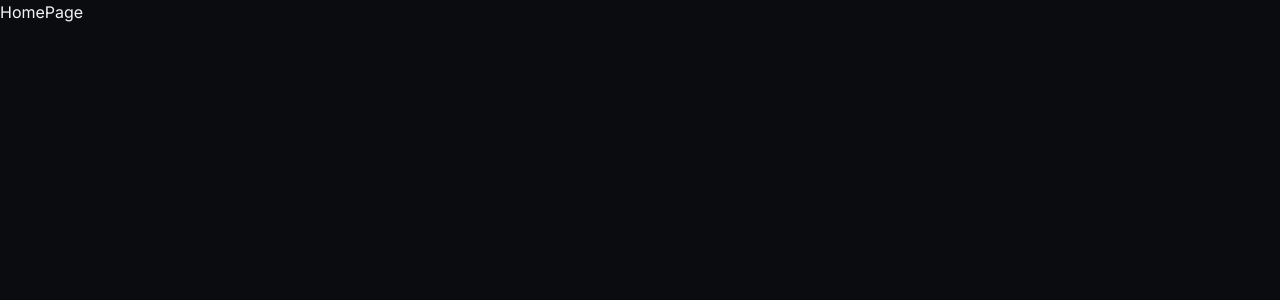
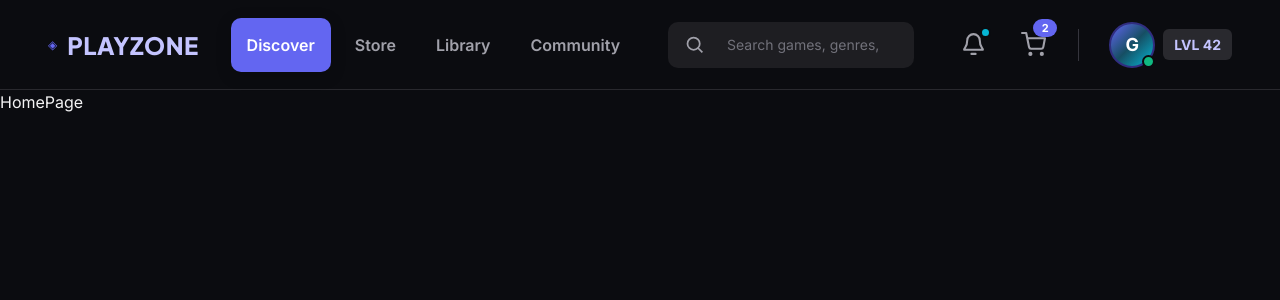
Before and after one commit to Jon-Felipe/playzone-web, a React (Vite) app: page / in a window 1280 px wide. Shown: the top 300 px of the page. Built offline with nearby package versions, Linux system fonts and the light colour scheme.

Commit message:
feat: create Header component with navigation and search functionality; refactor HomePage structure

```diff
--- a/src/App.tsx
+++ b/src/App.tsx
@@ -1,7 +1,7 @@
 import { BrowserRouter, Routes, Route } from 'react-router';
 
 // pages
-import HomePage from './pages/HomePage.tsx';
+import HomePage from './pages/HomePage/HomePage';
 
 function App() {
   return (
--- /dev/null
+++ b/src/components/Header/Header.module.css
@@ -0,0 +1,378 @@
+.header {
+  width: 100%;
+  height: 90px;
+  padding: 0 var(--spacing-2xl);
+
+  display: flex;
+  align-items: center;
+  gap: var(--spacing-xl);
+
+  background: var(--background);
+  border-bottom: 1px solid var(--border-subtle);
+
+  color: var(--text-primary);
+  font-family: var(--font-body);
+}
+
+/* Brand */
+
+.brand {
+  display: flex;
+  align-items: center;
+  gap: 10px;
+  text-decoration: none;
+  white-space: nowrap;
+}
+
+.brandIcon {
+  font-size: var(--text-xs);
+  color: var(--primary);
+}
+
+.brandName {
+  font-family: var(--font-heading);
+  font-size: var(--text-2xl);
+  font-weight: 800;
+  letter-spacing: 0.5px;
+  color: var(--primary-light);
+}
+
+/* Navigation */
+
+.nav {
+  display: flex;
+  align-items: center;
+  gap: var(--spacing-sm);
+  height: 100%;
+}
+
+.navLink {
+  display: flex;
+  align-items: center;
+  justify-content: center;
+
+  padding: 15px 16px;
+  border-radius: var(--radius-md);
+
+  color: var(--text-secondary);
+  font-size: var(--text-base);
+  font-weight: 600;
+  text-decoration: none;
+  white-space: nowrap;
+
+  transition:
+    color var(--transition),
+    background-color var(--transition),
+    box-shadow var(--transition);
+}
+
+.navLink:hover {
+  background: var(--surface);
+  color: var(--text-primary);
+}
+
+.active {
+  background: var(--primary);
+  color: var(--white);
+  box-shadow: var(--shadow-md);
+}
+
+.active:hover {
+  background: var(--primary-hover);
+  color: var(--white);
+}
+
+/* Search */
+
+.search {
+  flex: 1;
+  max-width: 512px;
+  min-width: 180px;
+  height: 46px;
+
+  display: flex;
+  align-items: center;
+  gap: var(--spacing-sm);
+
+  margin-left: auto;
+  padding: 0 15px;
+
+  background: var(--surface);
+  border: 1px solid transparent;
+  border-radius: var(--radius-md);
+
+  transition:
+    background-color var(--transition),
+    border-color var(--transition),
+    box-shadow var(--transition);
+}
+
+.search:focus-within {
+  background: var(--surface-hover);
+  border-color: var(--border-focus);
+  box-shadow: 0 0 0 3px rgba(99, 102, 241, 0.15);
+}
+
+.searchIcon {
+  width: 21px;
+  height: 21px;
+  flex-shrink: 0;
+
+  fill: none;
+  stroke: var(--text-secondary);
+  stroke-width: 2;
+}
+
+.search input {
+  width: 100%;
+  min-width: 0;
+
+  background: transparent;
+  border: none;
+  outline: none;
+
+  color: var(--text-primary);
+  font-size: var(--text-sm);
+  font-family: inherit;
+}
+
+.search input::placeholder {
+  color: var(--text-muted);
+}
+
+/* Actions */
+
+.actions {
+  display: flex;
+  align-items: center;
+  gap: 30px;
+  margin-left: 12px;
+}
+
+.actionItem {
+  width: 30px;
+  height: 35px;
+
+  display: flex;
+  align-items: center;
+  justify-content: center;
+
+  position: relative;
+  color: var(--text-secondary);
+}
+
+.actionItem svg {
+  width: 25px;
+  height: 25px;
+
+  fill: none;
+  stroke: currentColor;
+  stroke-width: 2;
+  stroke-linecap: round;
+  stroke-linejoin: round;
+}
+
+.notificationDot {
+  position: absolute;
+  top: 0;
+  right: -3px;
+
+  width: 11px;
+  height: 11px;
+
+  border-radius: 50%;
+  background: var(--secondary);
+  border: 2px solid var(--background);
+}
+
+/* Cart */
+
+.cartCount {
+  position: absolute;
+  top: -8px;
+  right: -9px;
+
+  min-width: 24px;
+  height: 18px;
+
+  display: flex;
+  align-items: center;
+  justify-content: center;
+
+  padding: 0 5px;
+  border-radius: var(--radius-full);
+
+  background: var(--primary);
+  color: var(--white);
+
+  font-size: 11px;
+  font-weight: 800;
+}
+
+/* Divider */
+
+.divider {
+  width: 1px;
+  height: 32px;
+  background: var(--border);
+}
+
+/* Profile */
+
+.profile {
+  display: flex;
+  align-items: center;
+  gap: var(--spacing-sm);
+  white-space: nowrap;
+}
+
+.avatar {
+  position: relative;
+
+  width: 46px;
+  height: 46px;
+
+  display: flex;
+  align-items: center;
+  justify-content: center;
+
+  border-radius: var(--radius-full);
+  border: 2px solid var(--primary-dark);
+
+  background: linear-gradient(
+    135deg,
+    var(--primary),
+    var(--secondary-dark),
+    var(--secondary)
+  );
+
+  color: var(--white);
+  font-size: var(--text-lg);
+  font-weight: 800;
+}
+
+.onlineDot {
+  position: absolute;
+  width: 13px;
+  height: 13px;
+
+  bottom: -2px;
+  right: -2px;
+
+  border-radius: var(--radius-full);
+  background: var(--tertiary);
+  border: 2px solid var(--background);
+}
+
+.level {
+  padding: 5px 11px;
+  border-radius: var(--radius-sm);
+
+  background: var(--surface-hover);
+  color: var(--primary-light);
+
+  font-size: 14px;
+  font-weight: 800;
+}
+
+/* Responsive */
+
+@media (max-width: 1200px) {
+  .header {
+    padding: 0 var(--spacing-lg);
+    gap: var(--spacing-lg);
+  }
+
+  .nav {
+    gap: 4px;
+  }
+
+  .navLink {
+    padding: 13px 12px;
+    font-size: 14px;
+  }
+
+  .actions {
+    gap: 20px;
+  }
+}
+
+@media (max-width: 900px) {
+  .header {
+    gap: var(--spacing-md);
+  }
+
+  .brandName {
+    font-size: var(--text-lg);
+  }
+
+  .navLink {
+    padding: 12px 10px;
+    font-size: 13px;
+  }
+
+  .search {
+    max-width: 280px;
+  }
+
+  .actions {
+    gap: 15px;
+  }
+}
+
+@media (max-width: 650px) {
+  .header {
+    height: auto;
+    min-height: 75px;
+    padding: 14px var(--spacing-md);
+    flex-wrap: wrap;
+  }
+
+  .brand {
+    flex: 1;
+  }
+
+  .nav {
+    order: 3;
+    width: 100%;
+    height: auto;
+    justify-content: space-between;
+  }
+
+  .navLink {
+    flex: 1;
+    padding: 10px 5px;
+  }
+
+  .search {
+    order: 4;
+    flex: 1 1 100%;
+    max-width: none;
+    margin: 0;
+  }
+
+  .actions {
+    margin-left: 0;
+    gap: 16px;
+  }
+
+  .divider,
+  .level {
+    display: none;
+  }
+}
+
+@media (max-width: 380px) {
+  .brandName {
+    font-size: var(--text-base);
+  }
+
+  .avatar {
+    width: 38px;
+    height: 38px;
+  }
+
+  .actions {
+    gap: 10px;
+  }
+}
--- /dev/null
+++ b/src/components/Header/Header.tsx
@@ -0,0 +1,78 @@
+import { Link } from 'react-router';
+
+// extras
+import styles from './Header.module.css';
+
+function Header() {
+  return (
+    <header className={styles.header}>
+      {/* Brand */}
+      <Link to='/' className={styles.brand}>
+        <span className={styles.brandIcon}>◈</span>
+        <span className={styles.brandName}>PLAYZONE</span>
+      </Link>
+
+      {/* Navigation */}
+      <nav className={styles.nav}>
+        <Link to='/' className={`${styles.navLink} ${styles.active}`}>
+          Discover
+        </Link>
+        <Link to='/' className={styles.navLink}>
+          Store
+        </Link>
+        <Link to='/' className={styles.navLink}>
+          Library
+        </Link>
+        <Link to='/' className={styles.navLink}>
+          Community
+        </Link>
+      </nav>
+
+      {/* Search */}
+      <div className={styles.search}>
+        <svg viewBox='0 0 24 24' className={styles.searchIcon}>
+          <circle cx='11' cy='11' r='7' />
+          <path d='m16 16 5 5' />
+        </svg>
+
+        <input type='text' placeholder='Search games, genres, publishers...' />
+      </div>
+
+      {/* Actions */}
+      <div className={styles.actions}>
+        {/* Notifications */}
+        <div className={styles.actionItem}>
+          <svg viewBox='0 0 24 24'>
+            <path d='M18 8a6 6 0 0 0-12 0c0 7-3 7-3 9h18c0-2-3-2-3-9' />
+            <path d='M10 21h4' />
+          </svg>
+          <span className={styles.notificationDot} />
+        </div>
+
+        {/* Cart */}
+        <div className={`${styles.actionItem} ${styles.cart}`}>
+          <svg viewBox='0 0 24 24'>
+            <circle cx='9' cy='21' r='1' />
+            <circle cx='20' cy='21' r='1' />
+            <path d='M1 1h4l2.7 13.4a2 2 0 0 0 2 1.6h9.7a2 2 0 0 0 2-1.6L23 6H6' />
+          </svg>
+          <span className={styles.cartCount}>2</span>
+        </div>
+
+        <div className={styles.divider} />
+
+        {/* Profile */}
+        <div className={styles.profile}>
+          <div className={styles.avatar}>
+            G
+            <span className={styles.onlineDot} />
+          </div>
+
+          <span className={styles.level}>LVL 42</span>
+        </div>
+      </div>
+    </header>
+  );
+}
+
+export default Header;
--- a/src/pages/HomePage.tsx
+++ /dev/null
@@ -1,5 +0,0 @@
-function HomePage() {
-  return <div>HomePage</div>;
-}
-
-export default HomePage;
--- /dev/null
+++ b/src/pages/HomePage/HomePage.tsx
@@ -0,0 +1,12 @@
+import Header from '../../components/Header/Header';
+
+function HomePage() {
+  return (
+    <div>
+      <Header />
+      HomePage
+    </div>
+  );
+}
+
+export default HomePage;
```
Also changed, not shown: src/pages/HomePage/HomePage.module.css (added).
